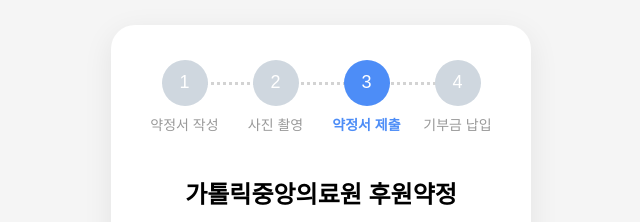
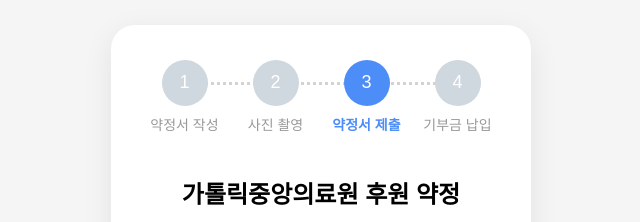
Before and after one commit to iillliilili/donation, a plain HTML site: page index.html in a window 1280 px wide. Shown: the part 171-393 px from the top of the page, 319-959 px from the left. Drawn offline with Linux system fonts and the light colour scheme.

Commit message:
Update index.html

```diff
--- a/index.html
+++ b/index.html
@@ -149,7 +149,7 @@
     </div>
 
     <div class="title">
-        가톨릭중앙의료원 후원약정
+        가톨릭중앙의료원 후원 약정
     </div>
 
     <div class="sub-text">
```
